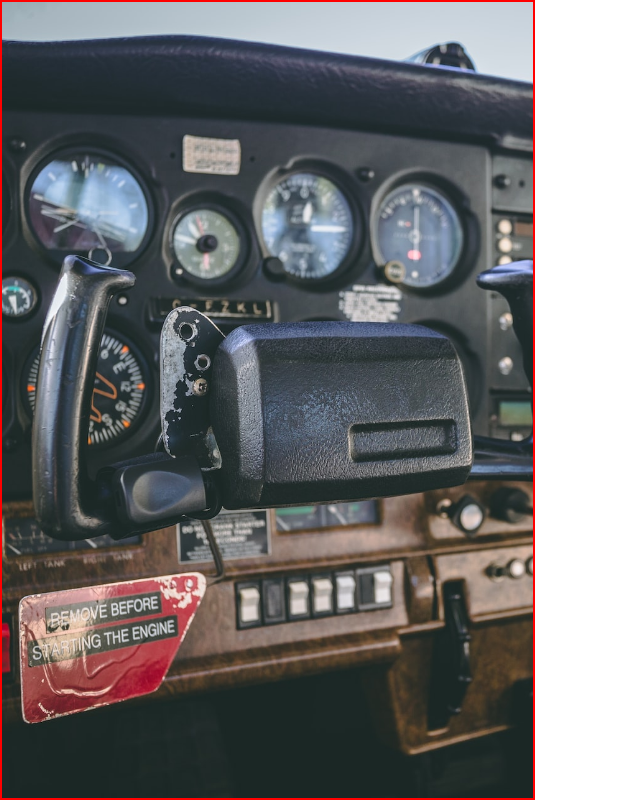
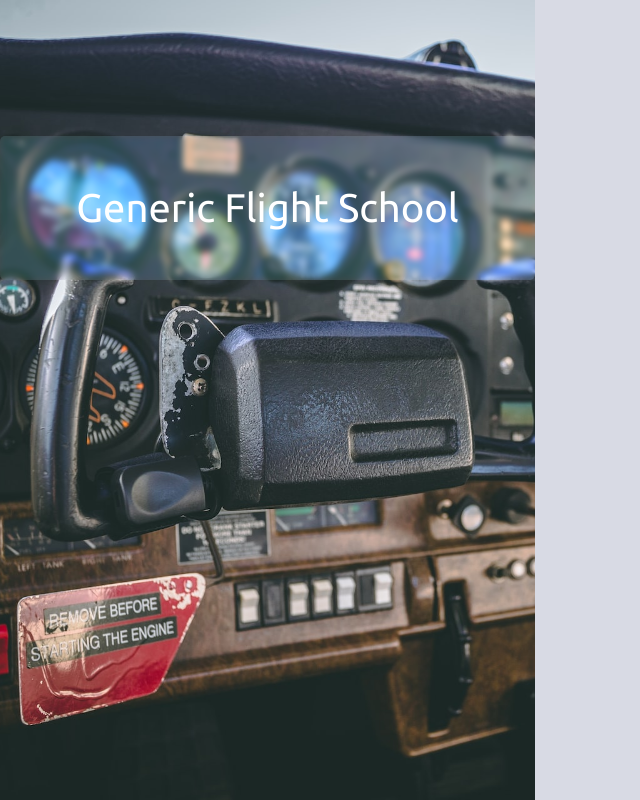
Before and after one commit to retop56/odin_sign_up_form, a plain HTML site: page index.html in a window 1280 px wide. Shown: the whole page, without its empty margins (0-640 px from the left). Drawn offline with Linux system fonts and the light colour scheme.

Commit message:
Add styling to sidebar

```diff
--- a/css/styles.css
+++ b/css/styles.css
@@ -1,3 +1,8 @@
+:root {
+  --main-bg-color: #d8dae4;
+  --logo-box-bg-color: rgba(255, 255, 255, 0.12);
+}
+
 * {
   box-sizing: border-box;
   margin: 0;
@@ -7,14 +12,28 @@
 
 body {
   height: 100vh;
+  background-color: var(--main-bg-color);
 }
 
 .logo-sidebar {
   width: 33.4375rem;
   height: 100%;
-  background-color: black;
   background-image: url(../jp-valery-xvZmhl-XV8c-unsplash.jpg);
   background-size: cover;
   background-position: 27%;
-  border: 2px solid red;
 }
+
+.logo-box {
+  position: relative;
+  top: 17%;
+  width: 100%;
+  height: 18%;
+  background-color: var(--logo-box-bg-color);
+  backdrop-filter: saturate(300%) blur(0.185rem);
+  border-radius: 0.3125rem;
+  color: white;
+  font-size: 2.5rem;
+  display: flex;
+  align-items: center;
+  justify-content: center;
+}
--- a/index.html
+++ b/index.html
@@ -2,18 +2,38 @@
 <html lang="en">
   <head>
     <meta charset="UTF-8" />
-    <meta http-equiv="X-UA-Compatible" content="IE=edge" />
-    <meta name="viewport" content="width=device-width, initial-scale=1.0" />
-    <link rel="preconnect" href="https://fonts.googleapis.com" />
-    <link rel="preconnect" href="https://fonts.gstatic.com" crossorigin />
+    <meta
+      http-equiv="X-UA-Compatible"
+      content="IE=edge"
+    />
+    <meta
+      name="viewport"
+      content="width=device-width, initial-scale=1.0"
+    />
+    <link
+      rel="preconnect"
+      href="https://fonts.googleapis.com"
+    />
+    <link
+      rel="preconnect"
+      href="https://fonts.gstatic.com"
+      crossorigin
+    />
     <link
       href="https://fonts.googleapis.com/css2?family=Ubuntu&display=swap"
       rel="stylesheet"
     />
-    <link rel="stylesheet" href="./css/styles.css" />
+    <link
+      rel="stylesheet"
+      href="./css/styles.css"
+    />
     <title>Sign-Up Form</title>
   </head>
   <body>
-    <div class="logo-sidebar"></div>
+    <div class="logo-sidebar">
+      <div class="logo-box">
+        <p class="logo-text">Generic Flight School</p>
+      </div>
+    </div>
   </body>
 </html>
```
